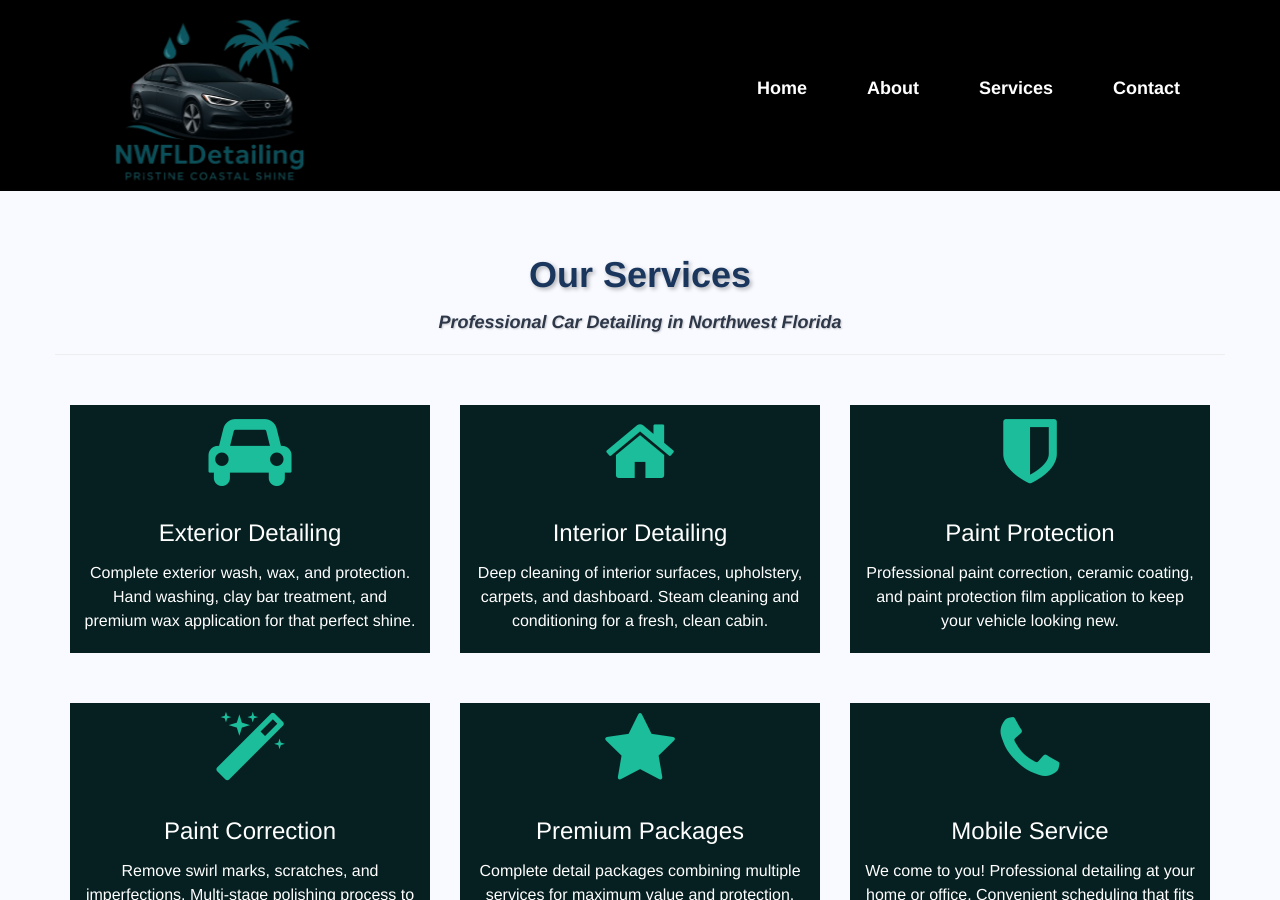
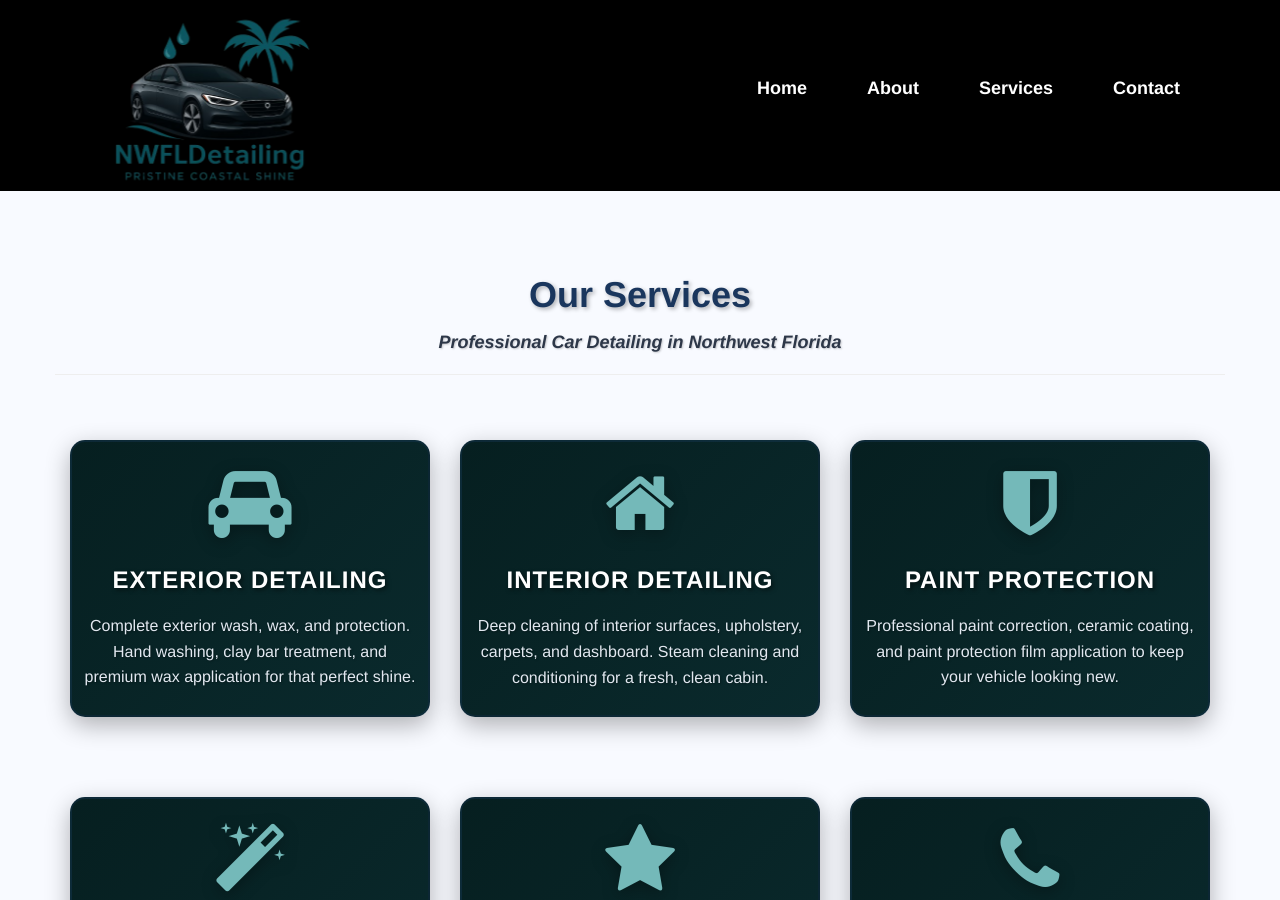
Before and after one commit to UnaffiliatedNetwork/nwfldetailing.github.io, a Jekyll site: the page built from index.html, in a window 1280 px wide and 900 px high, scrolled down 825 px. Built offline with Jekyll 4.4.1, drawn with Linux system fonts in a browser that asks for light colours.

Commit message:
BIGGER SERVICES PANELS: Enhanced service panels with gradient backgrounds, shadows, hover effects, and increased padding for maximum visual impact

```diff
--- a/_layouts/home_style.html
+++ b/_layouts/home_style.html
@@ -183,6 +183,65 @@
         .services-header-title, .services-title, .services-body, .services-icon {
             transition: all 0.3s ease;
         }
+
+        /* Bigger Service Panels */
+        .services-group {
+            background: linear-gradient(135deg, #061F20 0%, #0a2a2d 100%) !important;
+            border-radius: 15px !important;
+            box-shadow: 0 8px 25px rgba(0,0,0,0.3) !important;
+            margin: 15px 0 !important;
+            transform: translateY(0) !important;
+            transition: all 0.4s ease !important;
+            border: 2px solid rgba(26, 54, 93, 0.3) !important;
+            overflow: hidden !important;
+            position: relative !important;
+        }
+
+        .services-group:hover {
+            transform: translateY(-8px) !important;
+            box-shadow: 0 15px 40px rgba(0,0,0,0.4) !important;
+            border-color: rgba(26, 54, 93, 0.6) !important;
+        }
+
+        .services-group::before {
+            content: '';
+            position: absolute;
+            top: 0;
+            left: 0;
+            right: 0;
+            height: 4px;
+            background: linear-gradient(90deg, #4a90a4, #74B9B9, #4a90a4);
+            opacity: 0;
+            transition: opacity 0.3s ease;
+        }
+
+        .services-group:hover::before {
+            opacity: 1;
+        }
+
+        .services-icon {
+            margin-bottom: 25px !important;
+            margin-top: 15px !important;
+            color: #74B9B9 !important;
+            filter: drop-shadow(0 4px 8px rgba(0,0,0,0.3));
+        }
+
+        .services-title {
+            color: #ffffff !important;
+            font-weight: 700 !important;
+            margin-bottom: 20px !important;
+            text-transform: uppercase !important;
+            letter-spacing: 1px !important;
+            text-shadow: 2px 2px 4px rgba(0,0,0,0.5) !important;
+        }
+
+        .services-body {
+            color: #e2e8f0 !important;
+            line-height: 1.6 !important;
+            font-weight: 400 !important;
+            text-shadow: 1px 1px 2px rgba(0,0,0,0.3) !important;
+            margin-bottom: 15px !important;
+        }
         </style>
     </section>
     <!-- End #carousel-section -->
```
Also changed, not shown: other parts of _layouts/home_style.html (+6 -6 lines).
